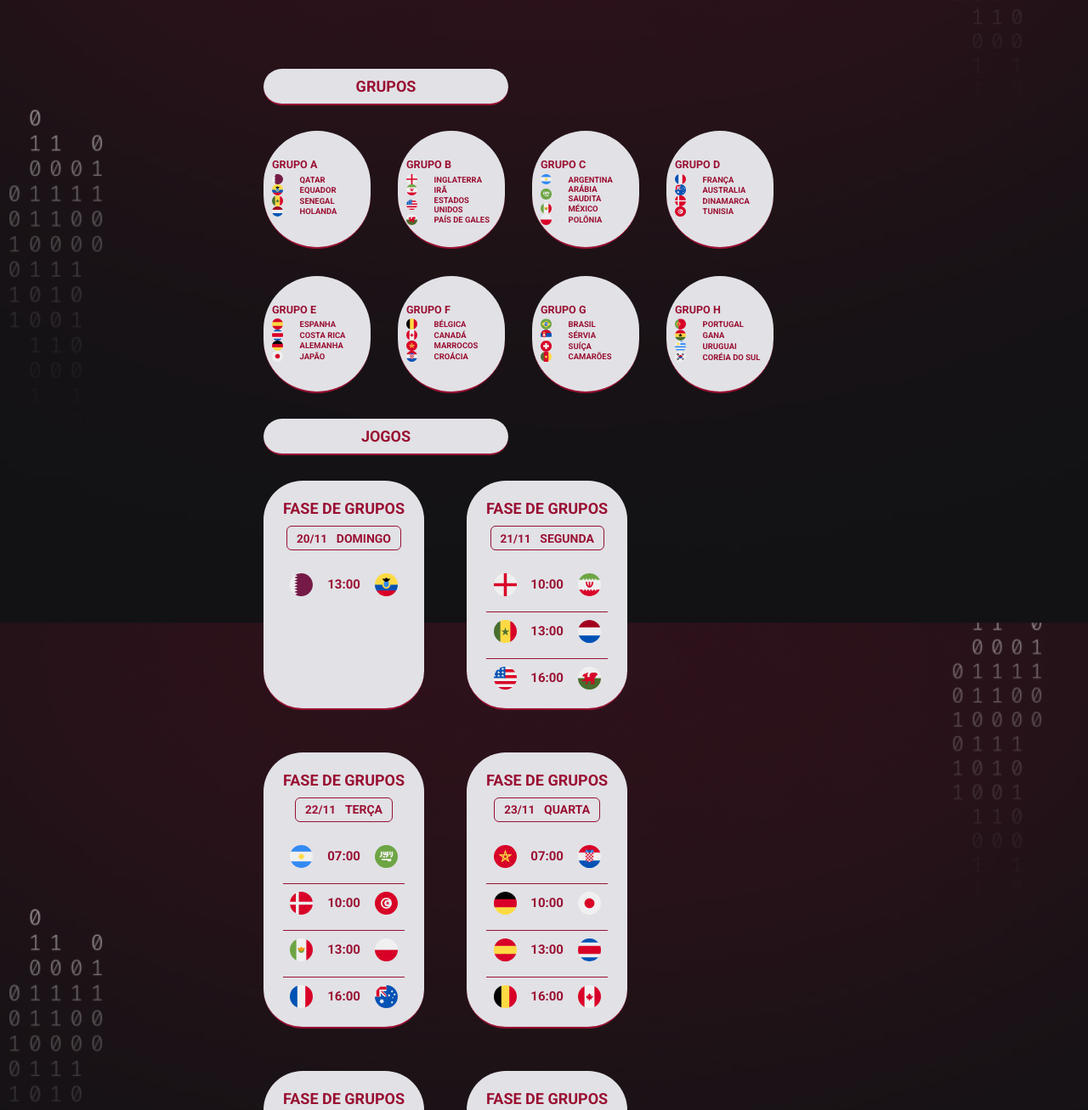
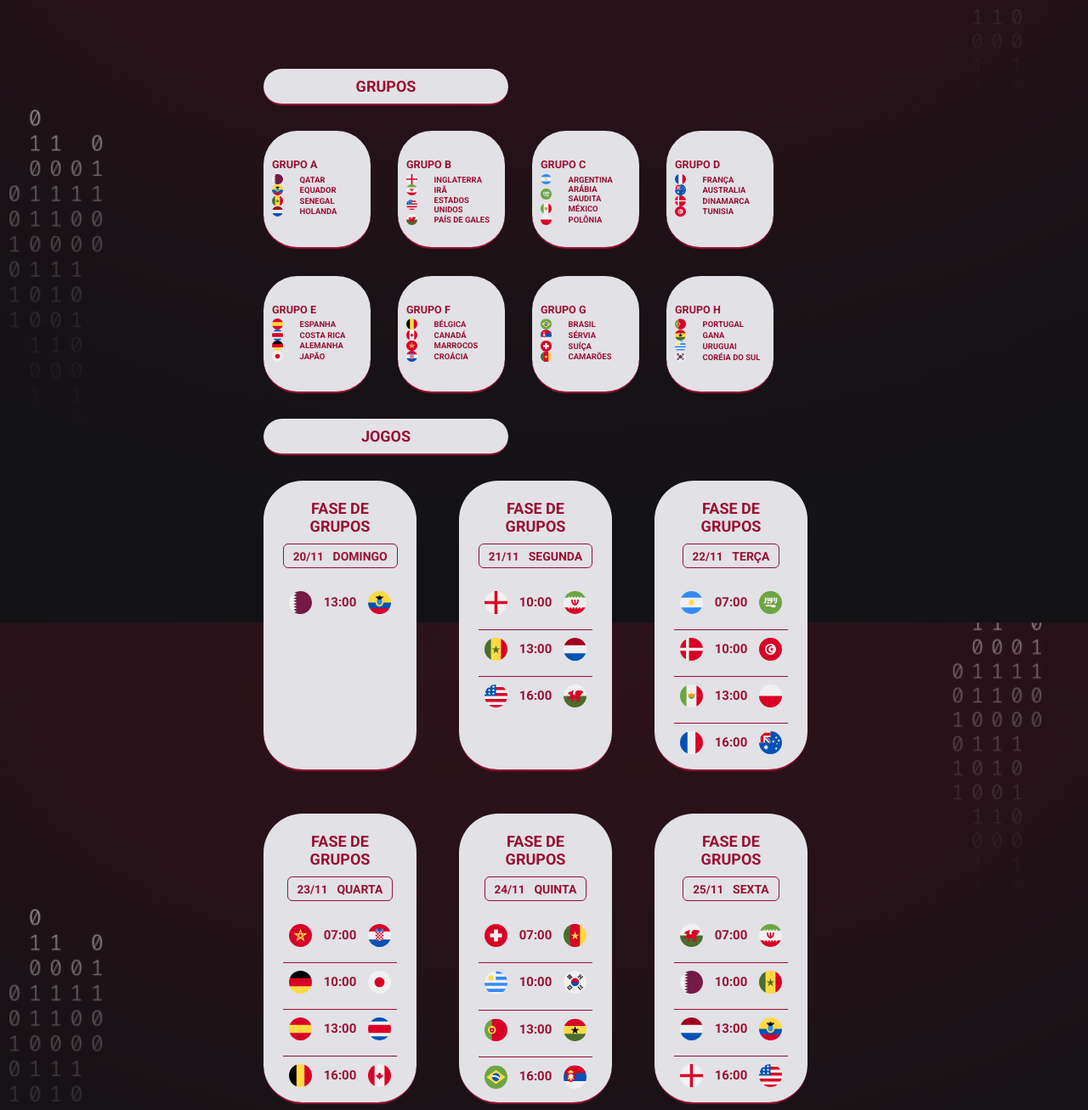
Before and after one commit to ErickSilverio00/NLW-COPA, a plain HTML site: page index.html in a window 1280 px wide. Shown: the part 208-1515 px from the top of the page at 85% size. Drawn offline with Linux system fonts and the light colour scheme.

Commit message:
css upgrade

```diff
--- a/style.css
+++ b/style.css
@@ -109,7 +109,9 @@ main {
 #grupos {
     display: flex;
     align-items: flex-start;
-    padding: 30px;
+    padding-top: 30px;
+    padding-left: 30px;
+    padding-bottom: 30px;
     gap: 32px;
     height: auto;
     margin-bottom: 200px;
@@ -121,7 +123,7 @@ main {
     height: 22em;
     background: var(--card-bg-color);
     border-bottom: 2px solid var(--card-color-primary);
-    border-radius: 70px;
+    border-radius: 40px;
     padding: 32px 10px;
     font-size: 0.7em;
 
@@ -154,7 +156,9 @@ main {
     display: flex;
     flex-direction: row;
     gap: 50px;
-    padding: 30px;
+    padding-top: 30px;
+    padding-left: 30px;
+    padding-bottom: 30px;
     margin-bottom: 200px;
 
 }
@@ -165,6 +169,8 @@ main {
     background: var(--card-bg-color);
     border-bottom: 2px solid var(--card-color-primary);
     border-radius: 46px;
+    height: 38em;
+    width: 20em;
 }
 
 .card h1 {
```
